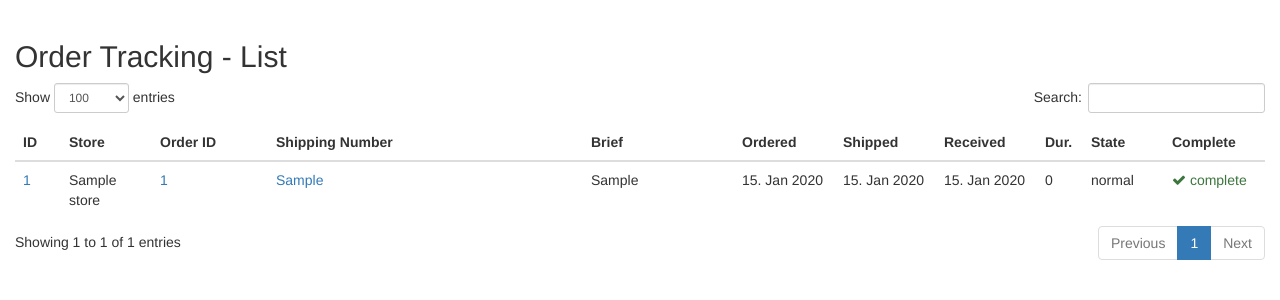
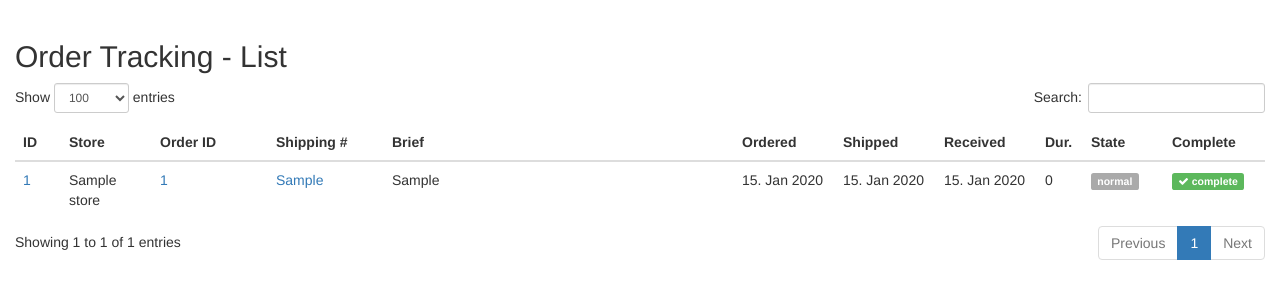
Before and after one commit to domibarton/toolbox, a Django app: page /ordertracking/ in a window 1280 px wide. Shown: the part 52-352 px from the top of the page. Run offline with Django 3.2, Linux system fonts and the light colour scheme; data comes from the database, SQL or seed files in the repository; tables that the repository leaves empty hold one stand-in row (values such as "Sample post"); some libraries are stand-ins or nearby versions.

Commit message:
prettify order tracking

```diff
--- a/ordertracking/static/ordertracking/css/order_list.css
+++ b/ordertracking/static/ordertracking/css/order_list.css
@@ -1,3 +1,7 @@
+/*
+ * Style that order list table.
+ */
+
 table#orderlist thead th.id
 {
     width: 30px;
@@ -9,7 +13,7 @@ table#orderlist thead th.store
 }
 
 table#orderlist thead th.order-id,
-table#orderlist thead th.tracking-nr
+table#orderlist thead th.shipping-nr
 {
     width: 100px;
 }
@@ -35,3 +39,8 @@ table#orderlist thead th.complete
 {
     width: 85px;
 }
+
+table#orderlist tbody td.complete span.label
+{
+    width: 200px ! important;
+}
--- a/ordertracking/templates/ordertracking/order_list.html
+++ b/ordertracking/templates/ordertracking/order_list.html
@@ -16,7 +16,7 @@
             <th class="id">ID</th>
             <th class="store">Store</th>
             <th class="order-id">Order ID</th>
-            <th class="shipping-nr">Shipping Number</th>
+            <th class="shipping-nr">Shipping #</th>
             <th class="brief">Brief</th>
             <th class="order-date">Ordered</th>
             <th class="shipping-date">Shipped</th>
@@ -29,25 +29,21 @@
     <tbody>
     {% for order in order_list %}
         <tr>
-            <td><a href="{{ order.get_absolute_url }}">{{ order.id }}</a></td>
-            <td>{{ order.store }}</td>
-            <td><a href="{{ order.get_order_url }}" target="_blank">{{ order.order_id }}</a></td>
+            <td class="id"><a href="{{ order.get_absolute_url }}">{{ order.id }}</a></td>
+            <td class="store">{{ order.store }}</td>
+            <td class="order-id"><a href="{{ order.get_order_url }}" target="_blank">{{ order.order_id }}</a></td>
             {% if order.shipping_nr %}
-                <td><a href="{{ order.get_shipping_url }}" target="_blank">{{ order.shipping_nr }}</a></td>
+                <td class="shipping-nr"><a href="{{ order.get_shipping_url }}" target="_blank">{{ order.shipping_nr }}</a></td>
             {% else %}
-                <td></td>
+                <td class="shipping-nr"></td>
             {% endif %}
-            <td>{{ order.brief }}</td>
-            <td>{{ order.order_date }}</td>
-            <td>{{ order.shipping_date|default:'' }}</td>
-            <td>{{ order.arrival_date|default:'' }}</td>
-            <td>{{ order.get_duration_days }}</td>
-            <td>{{ order.state }}</td>
-            {% if order.complete %}
-                <td class="text-success"><i class="fa fa-check"></i> complete</td>
-            {% else %}
-                <td class="text-danger"><i class="fa fa-times"></i> incomplete</td>
-            {% endif %}
+            <td class="brief">{{ order.brief }}</td>
+            <td class="order-date">{{ order.order_date }}</td>
+            <td class="shipping-date">{{ order.shipping_date|default:'' }}</td>
+            <td class="arrival_date">{{ order.arrival_date|default:'' }}</td>
+            <td class="duration">{{ order.get_duration_days }}</td>
+            <td class="state">{% include 'ordertracking/snippets/order_state.html' %}</td>
+            <td class="complete">{% include 'ordertracking/snippets/order_complete.html' %}</td>
         </tr>
     {% endfor %}
     </tbody>
--- /dev/null
+++ b/ordertracking/templates/ordertracking/snippets/order_complete.html
@@ -0,0 +1,9 @@
+{% if order.complete %}
+    <span class="label label-success">
+        <i class="fa fa-check"></i> complete
+    </span>
+{% else %}
+    <span class="label label-danger">
+        <i class="fa fa-spin fa-spinner"></i> incomplete
+    </span>
+{% endif %}
--- /dev/null
+++ b/ordertracking/templates/ordertracking/snippets/order_state.html
@@ -0,0 +1,9 @@
+{% if order.complete or order.state.id == 1 %}
+    <span class="label label-default">
+        {{ order.state }}
+    </span>
+{% else %}
+    <span class="label label-danger blink">
+        {{ order.state }}
+    </span>
+{% endif %}
--- a/toolbox/static/toolbox/css/toolbox.css
+++ b/toolbox/static/toolbox/css/toolbox.css
@@ -1,7 +1,15 @@
+/*
+ * Make all tables 100% width.
+ */
+
 table
 {
     width: 100%;
 }
+
+/*
+ * Prettify the default dl-horizontal list.
+ */
 
 dl.dl-horizontal dt
 {
@@ -13,3 +21,52 @@ dl.dl-horizontal dd
 {
     margin-left: 120px;
 }
+
+/*
+ * Make the default bootstrap label a bit brighter.
+ */
+
+span.label-default
+{
+    background-color: #aaa;
+}
+
+/*
+ * CSS3 blink animation.
+ */
+
+.blink
+{
+    animation-name                   : blink;
+    animation-duration               : 2s;
+    animation-timing-function        : linear;
+    animation-iteration-count        : infinite;
+
+    -webkit-animation-name           : blink;
+    -webkit-animation-duration       : 2s;
+    -webkit-animation-timing-function: linear;
+    -webkit-animation-iteration-count: infinite;
+
+    -moz-animation-name              : blink;
+    -moz-animation-duration          : 2s;
+    -moz-animation-timing-function   : linear;
+    -moz-animation-iteration-count   : infinite;
+}
+
+@-moz-keyframes blink {
+    0%  { opacity: 1; }
+    25% { opacity: 0; }
+    50% { opacity: 1; }
+}
+
+@-webkit-keyframes blink {
+    0%  { opacity: 1; }
+    25% { opacity: 0; }
+    50% { opacity: 1; }
+}
+
+@keyframes blink {
+    0%  { opacity: 1; }
+    25% { opacity: 0; }
+    50% { opacity: 1; }
+}
--- a/toolbox/static/toolbox/js/toolbox.js
+++ b/toolbox/static/toolbox/js/toolbox.js
@@ -1,5 +1,9 @@
 $(document).ready(function()
 {
+    /*
+     * All the tables should be data tables.
+     */
+
     $('table').dataTable({
         'pageLength': 100,
         'search': {
```
Also changed, not shown: ordertracking/templates/ordertracking/order_detail.html (+4 -4 lines).
